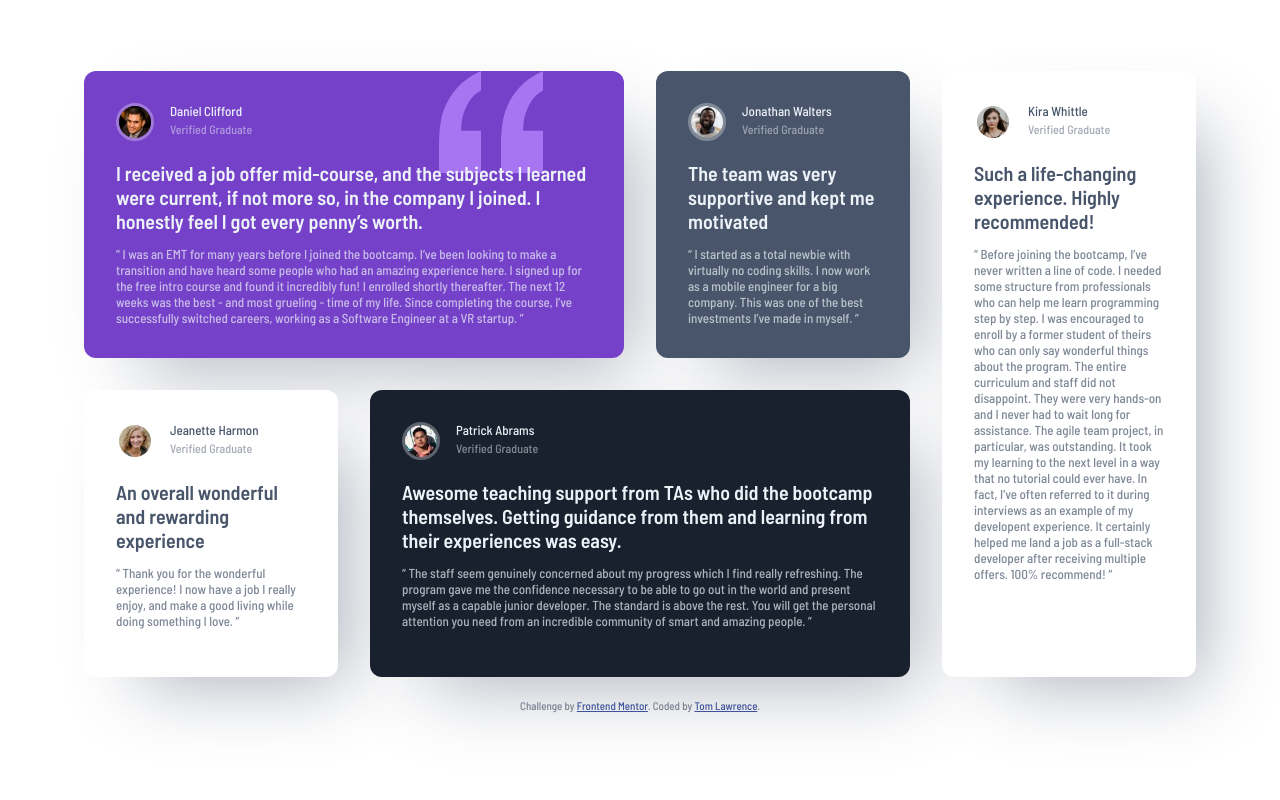
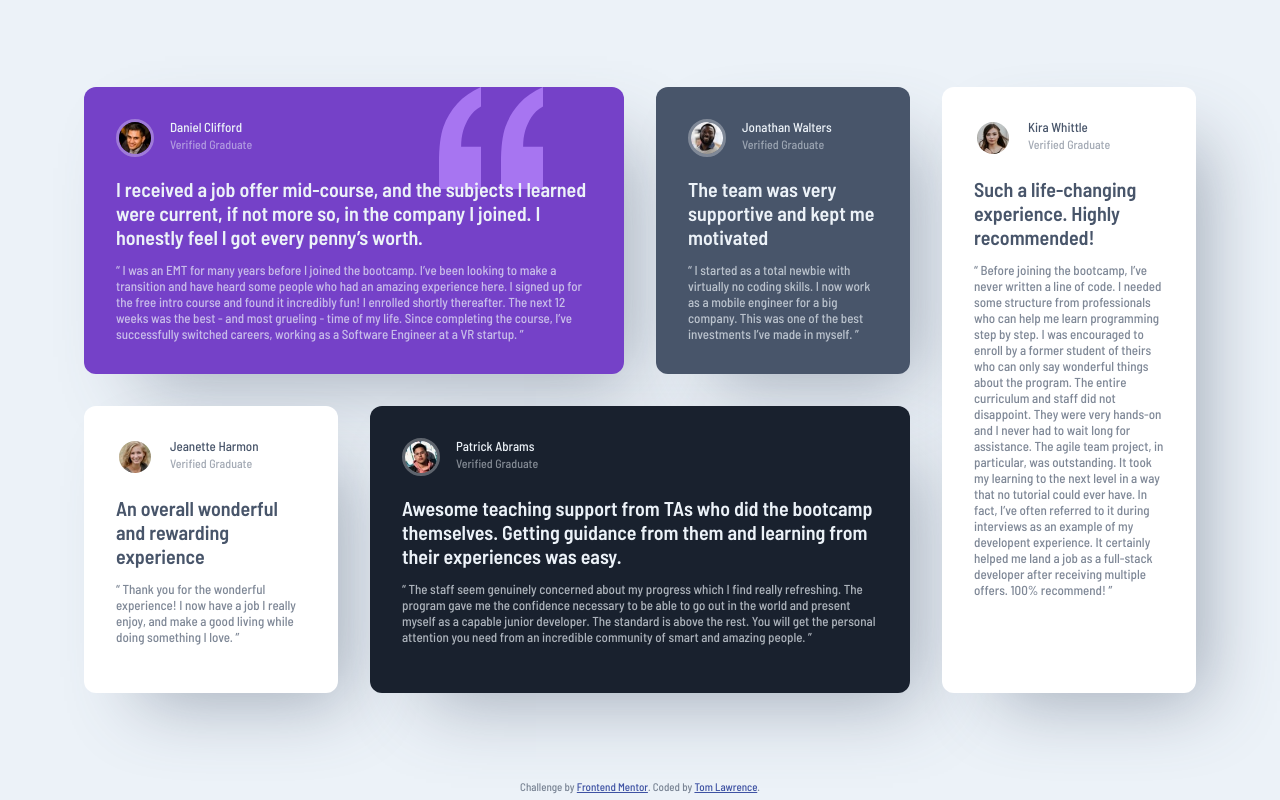
Before and after one commit to lawrencetom/testimonials-grid-section, a plain HTML site: page index.html in a window 1280 px wide. Drawn offline with Linux system fonts and the light colour scheme.

Commit message:
changed background and updated positioning

```diff
--- a/index.html
+++ b/index.html
@@ -17,7 +17,7 @@
   </style>
 </head>
 <body>
-
+  <div class="box">
     <div class="wrapper">
       <div id="c1" class="container dark">
         <img id="quotes" src="images/bg-pattern-quotation.svg" alt="Quotes">
@@ -126,7 +126,7 @@
         </div>
       </div>
     </div>
-
+  </div>
   <div class="attribution">
     Challenge by <a href="https://www.frontendmentor.io?ref=challenge" target="_blank">Frontend Mentor</a>.
     Coded by <a href="#">Tom Lawrence</a>.
--- a/style.css
+++ b/style.css
@@ -1,6 +1,11 @@
 @import url('https://fonts.googleapis.com/css2?family=Barlow+Semi+Condensed:wght@500;600&display=swap');
 
 /*global*/
+* {
+    margin: 0;
+    padding: 0;
+}
+
 h1 {
     margin: 0;
     margin-top: 1em;
@@ -32,14 +37,30 @@ p {
 
 
 /*structure*/
+body {
+    display: flex;
+    flex-flow: column;
+    min-height: 100vh;
+    background-color: hsl(210, 46%, 95%);
+}
+
+.box {
+    flex: 1 1 auto;
+    display: flex;
+    flex-direction: column;
+    justify-content: center;
+    align-items: center;
+}
+
 .wrapper {
     min-width: 57em;
     max-width: 69.5em;
     min-height: 35.875em;
-    margin: auto;
-    padding-top: clamp(1em, 5%, 7.5em);
-    padding-left: clamp(1em, 1%, 5em);
-    padding-right: clamp(1em, 1%, 5em);
+
+    padding-top: 1em;
+    padding-bottom: 1em;
+    padding-left: max(1em, 1%);
+    padding-right: max(1em, 1%);
 
     display: grid;
     justify-content: center;
@@ -97,9 +118,8 @@ p {
 }
 
 .attribution {
-    padding-top: 2em;
-    padding-bottom: 2em;
-
+    flex: 0 1 20px;
+    position: relative;
     font-family: "Barlow Semi Condensed";
     font-size: 13px;
     color: hsl(217, 19%, 35%, 0.7);
```
Lines whose indentation alone changed are shown as unchanged.
